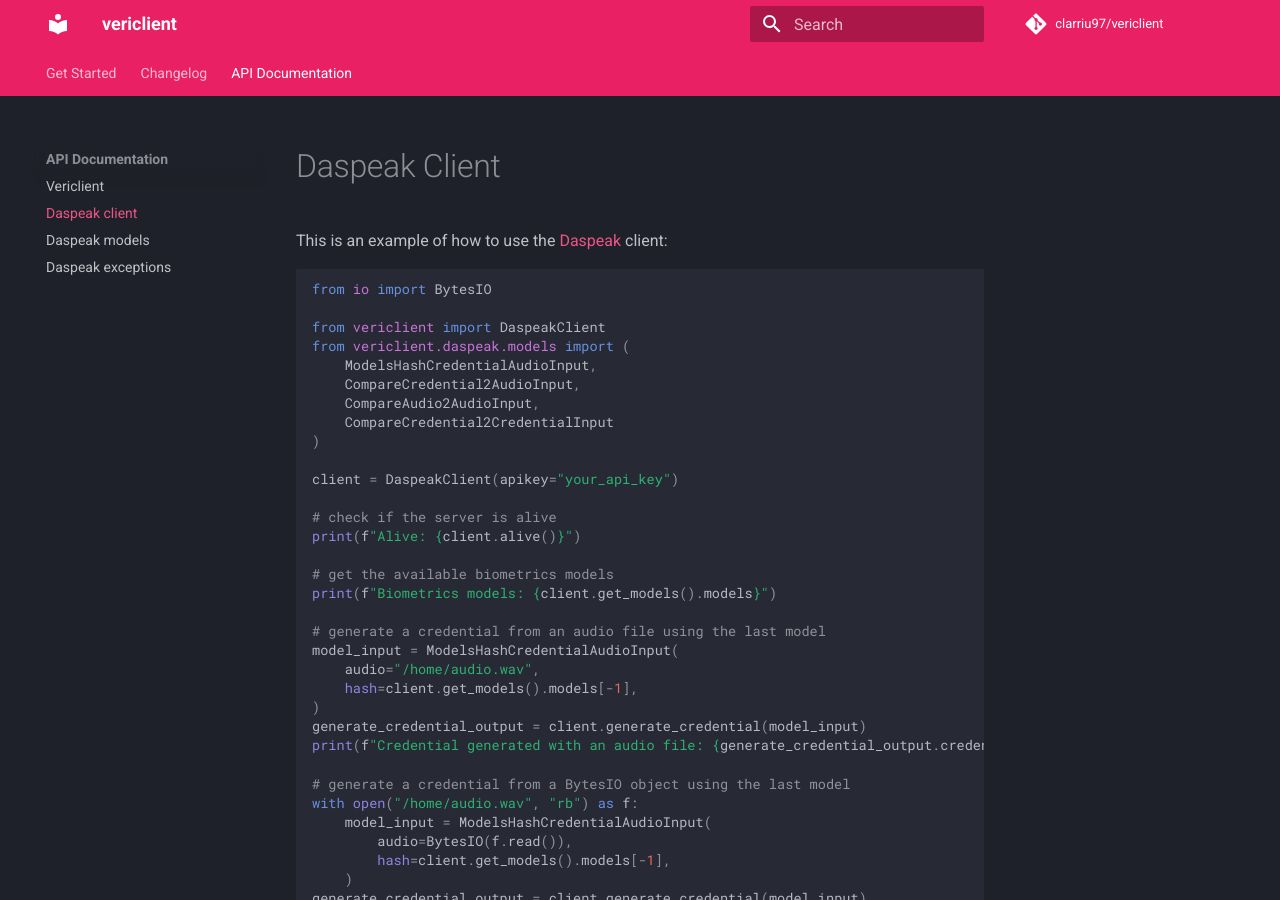
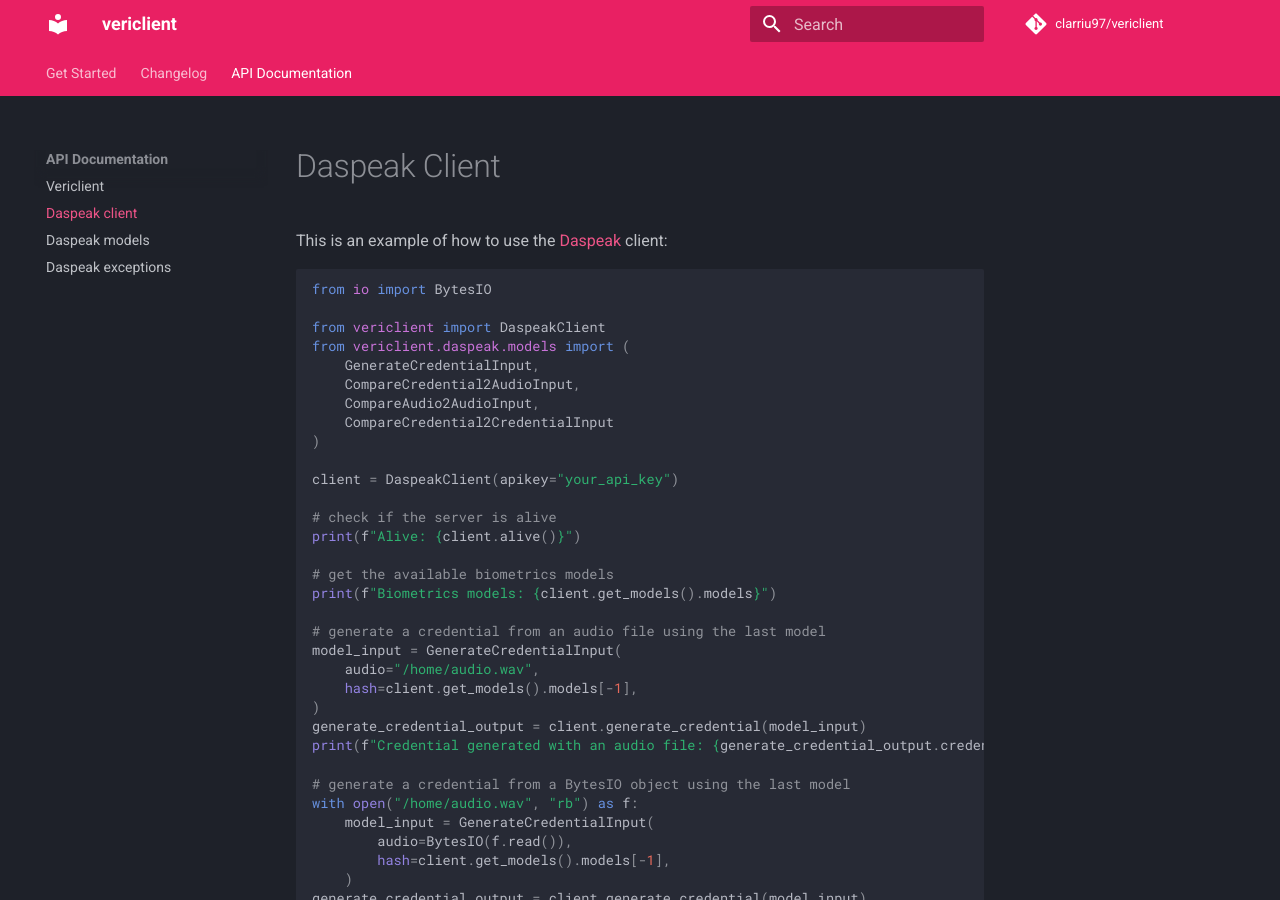
Before and after one commit to clarriu97/vericlient, an MkDocs documentation site: the page built from docs/api_docs/daspeak/client.md, in a window 1280 px wide and 900 px high. Built offline with MkDocs 1.6.1 and Material for MkDocs 9.7.7, drawn with Linux system fonts in a browser that asks for light colours; comment, search, counter and statistics services are not loaded.

Commit message:
daspeak client: updated models for generating credentials

```diff
--- a/docs/api_docs/daspeak/client.md
+++ b/docs/api_docs/daspeak/client.md
@@ -8,7 +8,7 @@ from io import BytesIO
 
 from vericlient import DaspeakClient
 from vericlient.daspeak.models import (
-    ModelsHashCredentialAudioInput,
+    GenerateCredentialInput,
     CompareCredential2AudioInput,
     CompareAudio2AudioInput,
     CompareCredential2CredentialInput
@@ -23,7 +23,7 @@ print(f"Alive: {client.alive()}")
 print(f"Biometrics models: {client.get_models().models}")
 
 # generate a credential from an audio file using the last model
-model_input = ModelsHashCredentialAudioInput(
+model_input = GenerateCredentialInput(
     audio="/home/audio.wav",
     hash=client.get_models().models[-1],
 )
@@ -32,7 +32,7 @@ print(f"Credential generated with an audio file: {generate_credential_output.cre
 
 # generate a credential from a BytesIO object using the last model
 with open("/home/audio.wav", "rb") as f:
-    model_input = ModelsHashCredentialAudioInput(
+    model_input = GenerateCredentialInput(
         audio=BytesIO(f.read()),
         hash=client.get_models().models[-1],
     )
```
Also changed, not shown: README.md (+3 -3 lines), 3 other files.
